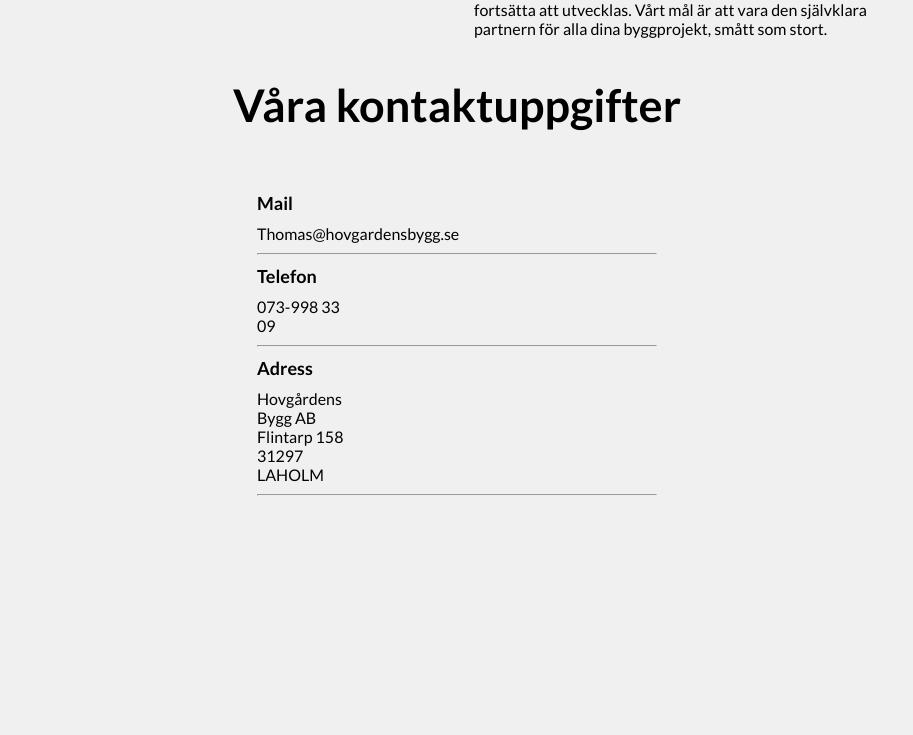
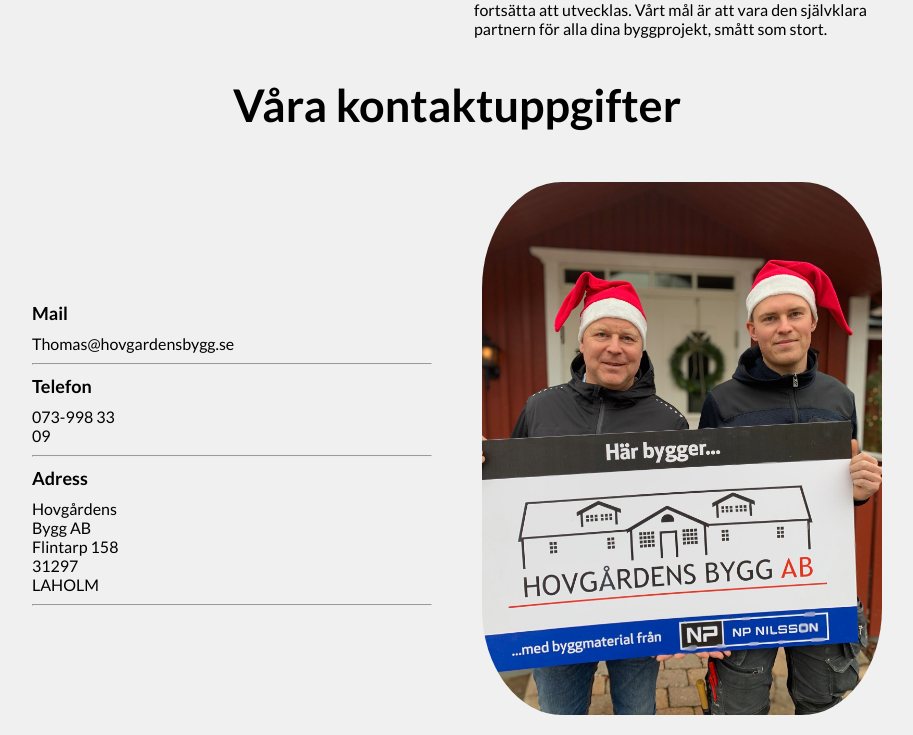
Before and after one commit to AlbinLund/Hovgardens-bygg, a plain HTML site: page Index.html in a window 1280 px wide. Shown: the part 1863-2598 px from the top of the page, without its empty margins (183-1096 px from the left). Before the commit the page ends 2379 px from the top, so only its background shows below. Drawn offline with Linux system fonts and the light colour scheme.

Commit message:
Update Index.html

```diff
--- a/Index.html
+++ b/Index.html
@@ -3,6 +3,7 @@
   <head>
     <meta charset="UTF-8" />
     <meta name="viewport" content="width=device-width, initial-scale=1.0" />
+    <meta property="og:image" content="Hovgården_his.jpg">
     <title>
       Hovgårdens Bygg | Din lokala snickare i Södra Halland
     </title>
@@ -125,6 +126,7 @@
             <p class="lorem2">Hovgårdens Bygg AB <br>Flintarp 158 <br>31297 LAHOLM</p>
             <hr>
           </div>
+          <img src="Hovgården_jul.jpg" alt="Hovgårdens historia" id="img-historia2">
         </div>
       </section>
 
```
